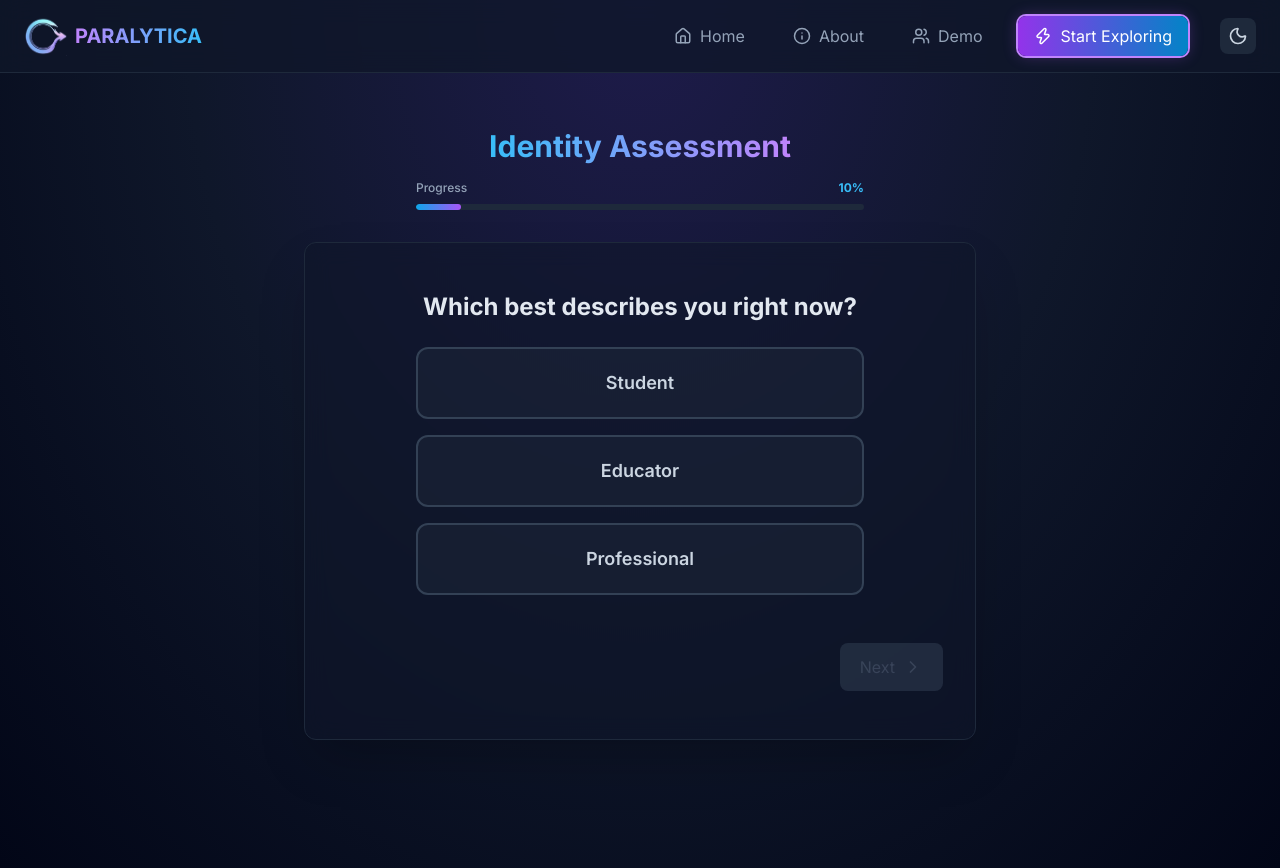
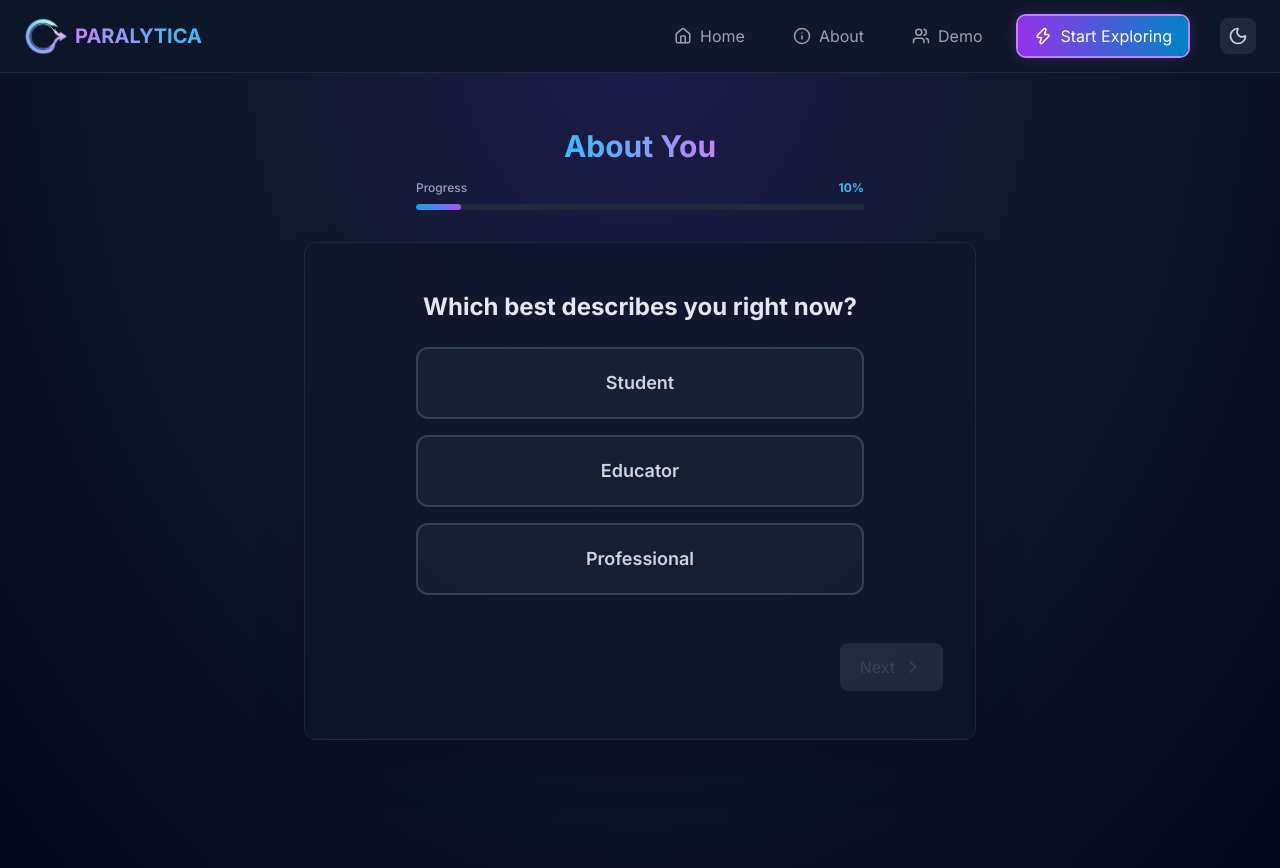
Before and after one commit to VinnyT456/Paralytica, a React (Vite) app: page /questionnaire in a window 1280 px wide. Built offline with nearby package versions, Linux system fonts and the light colour scheme.

Commit message:
renamed the questionaire

```diff
--- a/src/pages/Questionnaire.jsx
+++ b/src/pages/Questionnaire.jsx
@@ -238,7 +238,7 @@ function Questionnaire({ bgTheme }) {
           <div className="text-center mb-8">
             <div className="flex items-center justify-center gap-3 mb-4">
               <h1 className="text-3xl font-bold bg-gradient-to-r from-sky-400 to-purple-400 bg-clip-text text-transparent">
-                Identity Assessment
+                About You
               </h1>
             </div>
 
```
